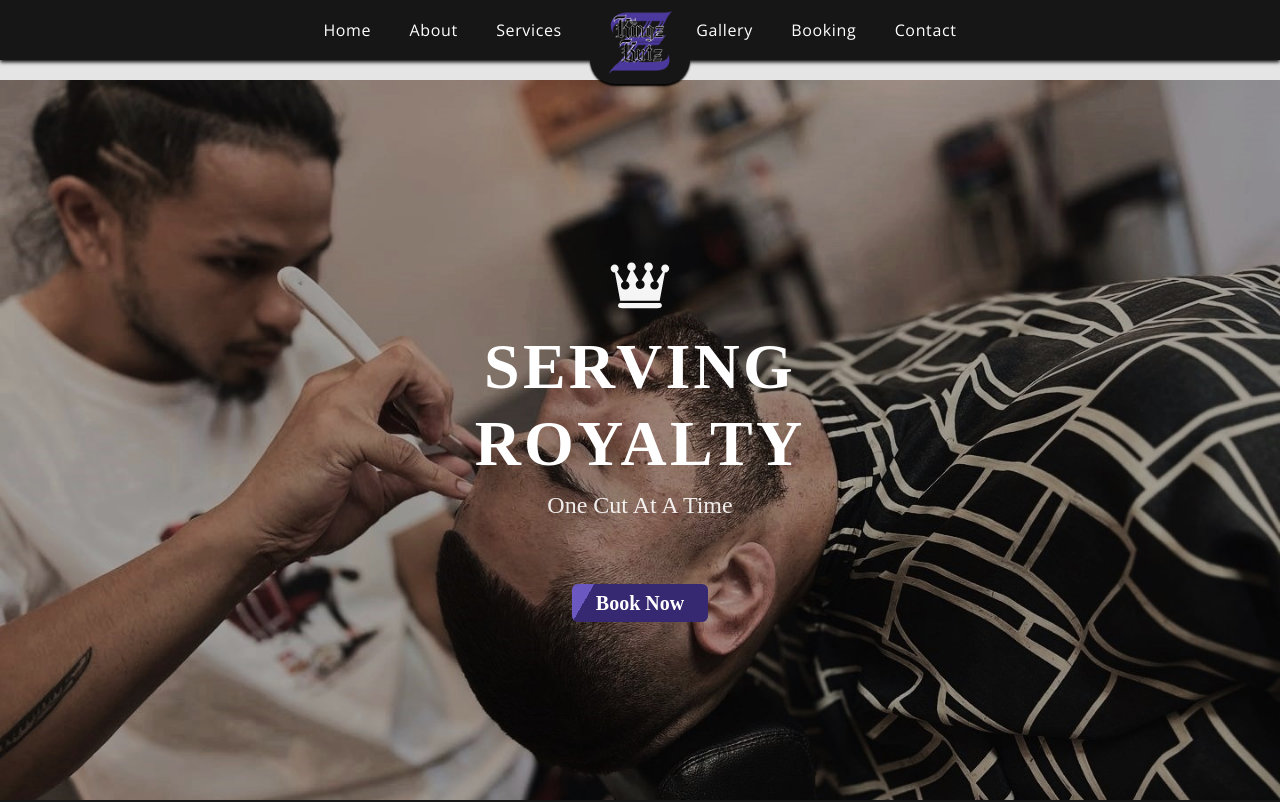
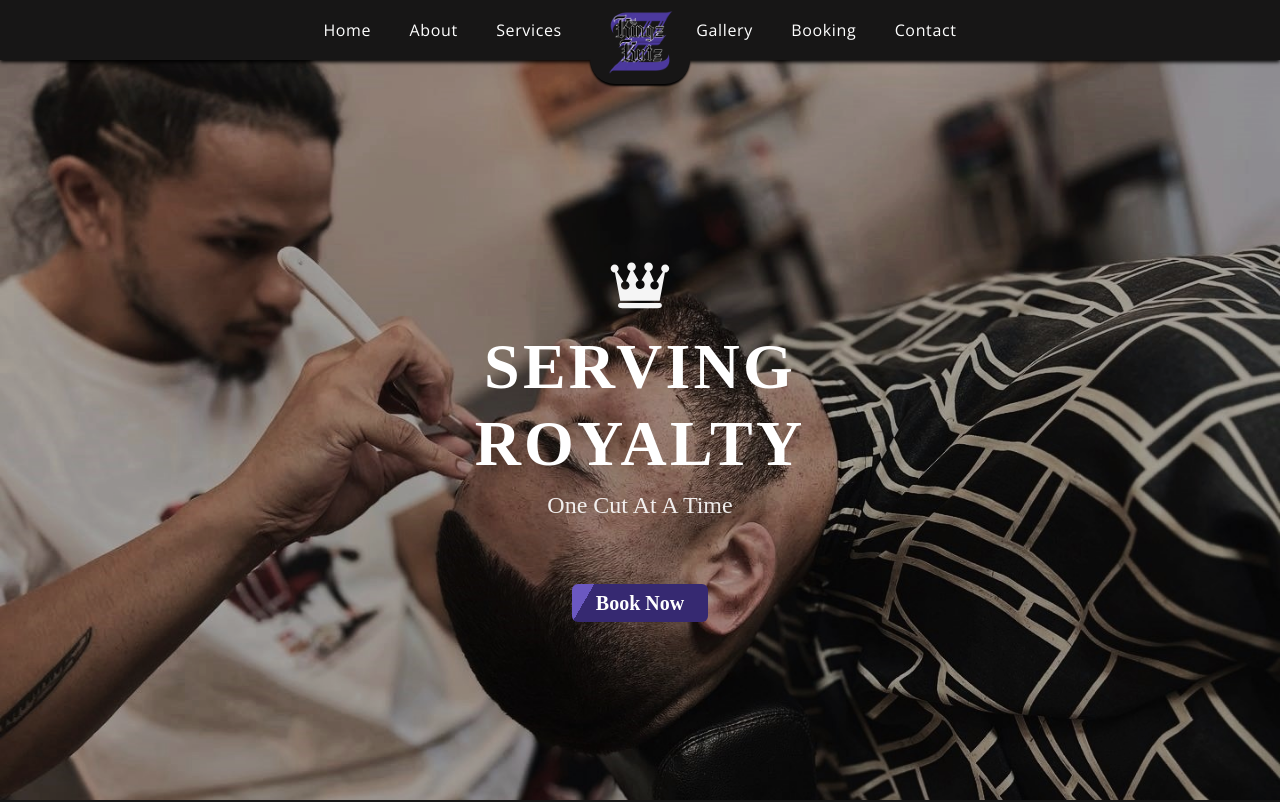
Before and after one commit to JuanTwo779/kingz-kutz-v3, a React (Vite) app: page / in a window 1280 px wide. Shown: the top 802 px of the page. Built offline with nearby package versions, Linux system fonts and the light colour scheme; a web font is replaced by a local one.

Commit message:
Hero background adjusted for new navbar

```diff
--- a/src/App.css
+++ b/src/App.css
@@ -6,28 +6,6 @@
   display: flex;
   justify-content: center;
   align-items: center;
-}
-
-.app__hero {
-  background:
-  linear-gradient( rgb(0,0,0,0), rgb(0,0,0,0.33), rgb(0,0,0,0.66), var(--color-black)),
-              url('./assets/hero3.jpg')
-              no-repeat;
-  background-size: cover;
-  background-position: center;
-  padding: 4rem 6rem;
-  height: 100vh;
-}
-
-.app__hero-2 {
-  background: url('./assets/HeroImage2.jpg') no-repeat;
-  background-size: cover;
-  background-position: center top 80px;
-  padding-top: 80px;
-  height: 100vh;
-  box-shadow: inset 0 0 0 1000px rgba(0, 0, 0, 0.1);
-  /* filter: brightness(0.8); */
-
 }
 
 .app__bg {
--- a/src/container/Hero/Hero.css
+++ b/src/container/Hero/Hero.css
@@ -1,3 +1,24 @@
+
+.app__hero {
+  background:
+  linear-gradient( rgb(0,0,0,0), rgb(0,0,0,0.33), rgb(0,0,0,0.66), var(--color-black)),
+              url('/src/assets/hero3.jpg')
+              no-repeat;
+  background-size: cover;
+  background-position: center;
+  padding: 4rem 6rem;
+  height: 100vh;
+}
+
+.app__hero-2 {
+  background: url('/src/assets/HeroImage2.jpg')no-repeat;
+  background-size: cover;
+  background-position: center top 60px;
+  padding-top: 80px;
+  height: 100vh;
+  box-shadow: inset 0 0 0 1000px rgba(0, 0, 0, 0.1);
+}
+
 .app__hero-info {
      display: flex;
      flex-direction: column;
```
